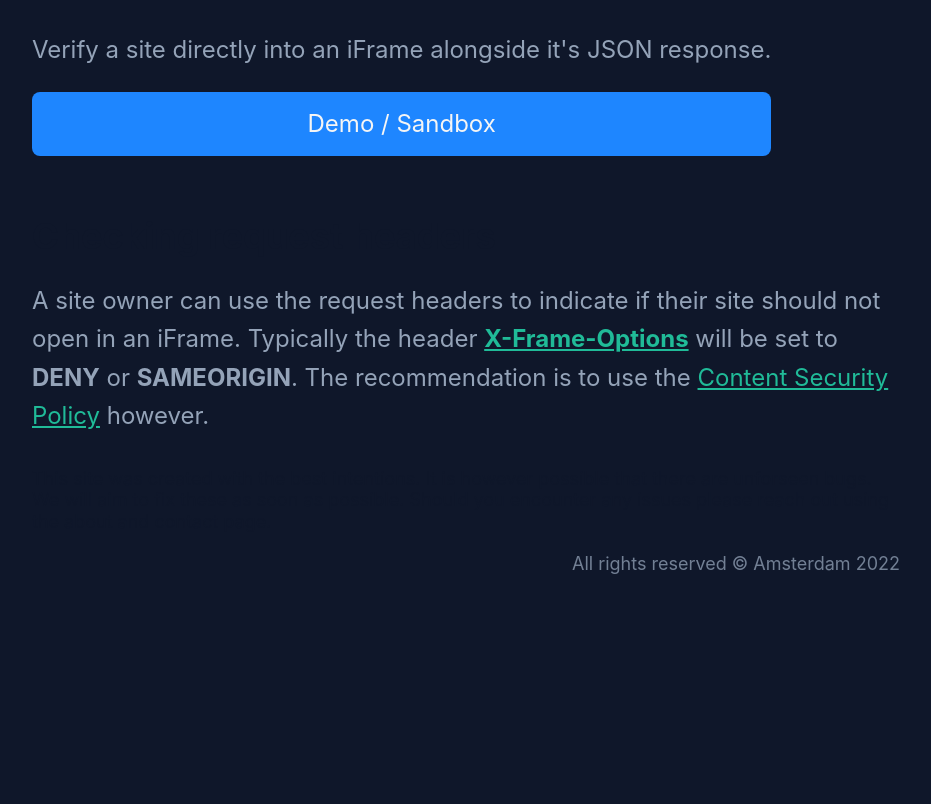
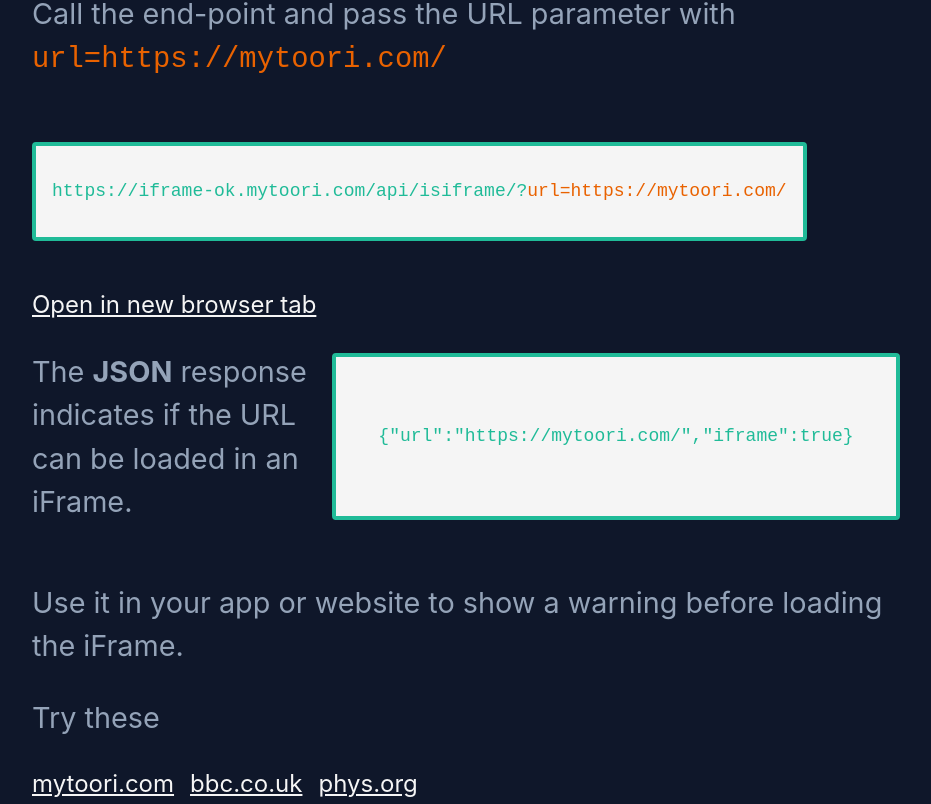
Before and after one commit to Giwan/netlify-deploy, a Next.js app: page / in a window 1280 px wide. Shown: the part 496-1300 px from the top of the page, without its empty margins (174-1105 px from the left). Before the commit the page ends 1073 px from the top, so only its background shows below. Built offline with nearby package versions, Linux system fonts and the light colour scheme.

Commit message:
missing quick start file

```diff
--- /dev/null
+++ b/components/QuickStart/QuickStart.js
@@ -0,0 +1,91 @@
+import React, { useState } from "react";
+import {
+    quickStartContainer,
+    urlParameter,
+    apiUrl,
+    checkItLink,
+    tryExamples,
+    urlList,
+    responseContainer
+} from "../../styles/QuickStart.module.css";
+
+import { domain } from "../../lib/constants";
+import { filterUrl } from "../../lib/utils";
+
+const responses = [
+    {
+        url: "https://mytoori.com/",
+        iframe: true,
+    },
+    {
+        url: "https://bbc.co.uk/",
+        iframe: false,
+    },
+    {
+        url: "https://phys.org/",
+        iframe: true,
+    },
+];
+
+const QuickStart = function () {
+    const [_urlObject, setUrlObject] = useState(responses[0]);
+
+    const changeUrl = (newUrl) => {
+        const foundUrl = responses.find(({ url }) => {
+            const exp = new RegExp(newUrl, "i");
+            return exp.test(url);
+        });
+
+        foundUrl && setUrlObject(foundUrl);
+    }
+
+    return (
+        <article className={quickStartContainer} style={{padding: 0}}>
+            <p>
+                Call the end-point and pass the URL parameter with{" "}
+                <code className={urlParameter}>
+                    url={_urlObject.url}
+                </code>
+            </p>
+
+            <section className={apiUrl}>
+                <code>
+                    {domain}/api/isiframe/?
+                    <span>url={_urlObject.url}</span>
+                </code>
+            </section>
+            <a
+                className={checkItLink}
+                href={`${domain}/api/isiframe/?url=${_urlObject.url}`}
+                target="_blank"
+                rel="noreferrer noopener"
+                alt="open API link example directly in the browser">Open in new browser tab</a>
+
+            <section className={responseContainer}>
+                <p>
+                    The <strong>JSON</strong> response indicates if the URL can be loaded in an iFrame.
+                </p>
+
+                <section className={apiUrl}>
+                    <code>{JSON.stringify(_urlObject)}</code>
+                </section>
+            </section>
+
+            <p>
+                Use it in your app or website to show a warning before loading the iFrame.
+            </p>
+
+            <section className={tryExamples}>
+                <p>Try these</p>
+                <ul className={urlList}>
+                    {responses.map(({ url }) => <li
+                        key={url}
+                        onClick={() => changeUrl(url)}>{filterUrl(url)}</li>)}
+                </ul>
+            </section>
+
+        </article>
+    );
+};
+
+export default QuickStart;
```
